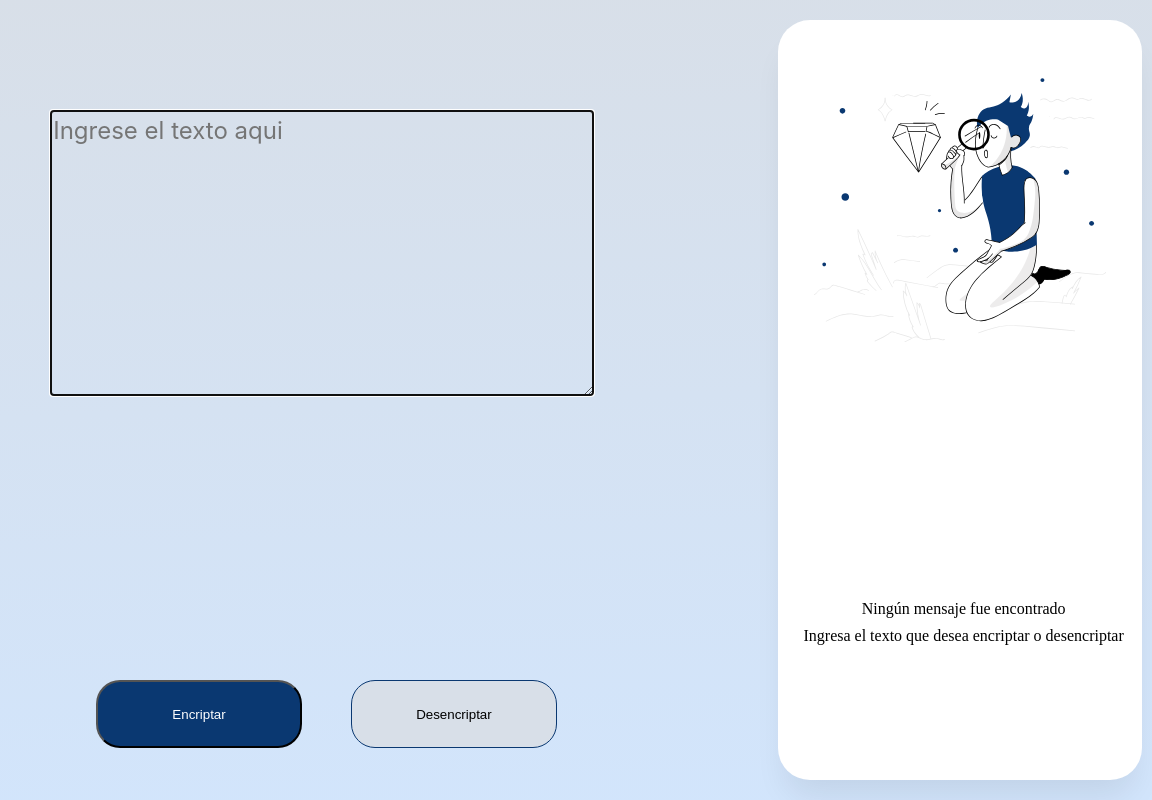
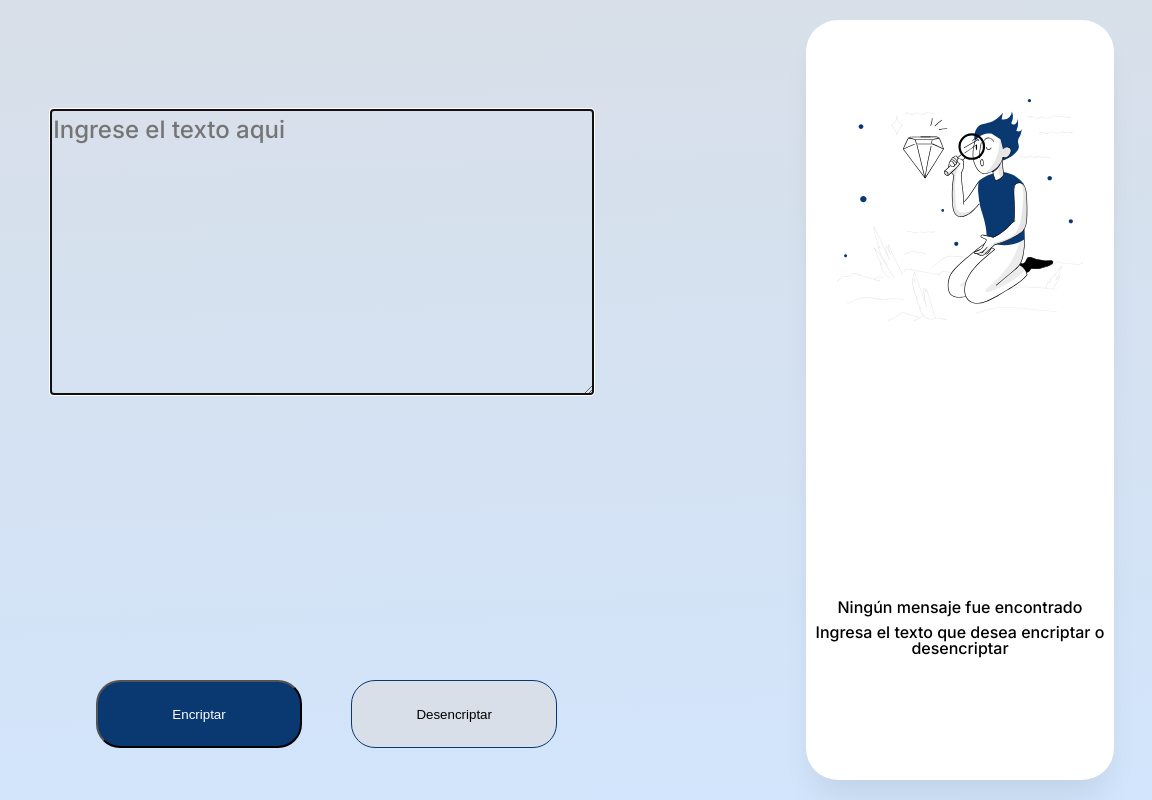
Before and after one commit to IERoldan/alura_challenge_1, a plain HTML site: page index.html in a window 1280 px wide. Shown: the full height of the page, 128-1280 px from the left. Drawn offline with Linux system fonts and the light colour scheme; a web font is replaced by a local one.

Commit message:
adjust aside width

```diff
--- a/index.html
+++ b/index.html
@@ -8,6 +8,9 @@
     <link rel="stylesheet" href="style.css">
     <link rel="icon" type="img" href="/assets/Logo_alura.png">
     <title>Encriptador</title>
+    <style>
+        @import url('https://fonts.googleapis.com/css2?family=Inter:wght@300;500;700&family=Sofia+Sans+Condensed:ital,wght@0,400;0,500;1,400&display=swap');
+        </style>
     <script src="https://cdn.lordicon.com/bhenfmcm.js"></script>
 </head>
 
--- a/index.js
+++ b/index.js
@@ -7,8 +7,8 @@ let containerTextEncrypted = document.getElementById('container-text-encrypted')
                 <img src="/assets/muñeco.svg" class="muneco" alt="muñeco">
               </div>
               <div class="a-2">
-                <h3 class="a-2-text">Ningún mensaje fue encontrado</h3>
-                    <p class="a-2-text">Ingresa el texto que desea encriptar o desencriptar</p>
+                <h3 class="a-2-text"><strong>Ningún mensaje fue encontrado</strong></h3>
+                    <p class="a-2-text"><i>Ingresa el texto que desea encriptar o desencriptar</i></p>
               </div>
 `
 
--- a/style.css
+++ b/style.css
@@ -1,3 +1,8 @@
+@import url('https://fonts.googleapis.com/css2?family=Inter:wght@300;500;700&display=swap');
+:root{
+  font-family: 'Inter', sans-serif;
+}
+
 /* Reset Styles */
 html, body, div, span, applet, object, iframe,
 h1, h2, h3, h4, h5, h6, p, blockquote, pre,
@@ -48,7 +53,7 @@ table {
     grid-template-rows: 50% 50%;
     gap: 0px 0px;
     grid-auto-flow: row;
-
+font-family: 'Inter', sans-serif;
     background: linear-gradient(178deg, rgb(216, 223, 232), rgb(210, 229, 252));
     height: 100vh;
   }
@@ -117,9 +122,9 @@ table {
 
 .box-reveal-msg {
     position: relative;
-    width: 95%;
+    width: 80%;
     height: 95%;
-    left:2.5%;
+    left:10%;
     top: 2.5%;
     background: #FFFFFF;
     box-shadow: 0px 24px 32px -8px rgba(0, 0, 0, 0.08);
@@ -136,8 +141,10 @@ table {
 
 .a-2-text{
     position:relative ;
+    font-family: inter;
     top: 50%;
-    left: 1%;
+    width: 95%;
+    left: 2.5%;
     text-align: center;
     margin: 3% 0;
 }
@@ -195,7 +202,6 @@ table {
   left: 4.5%;
   top: 5%;
   text-align: center;
-font-family: 'Inter';
 font-style: normal;
 font-weight: 400;
 font-size: 16px;
```
